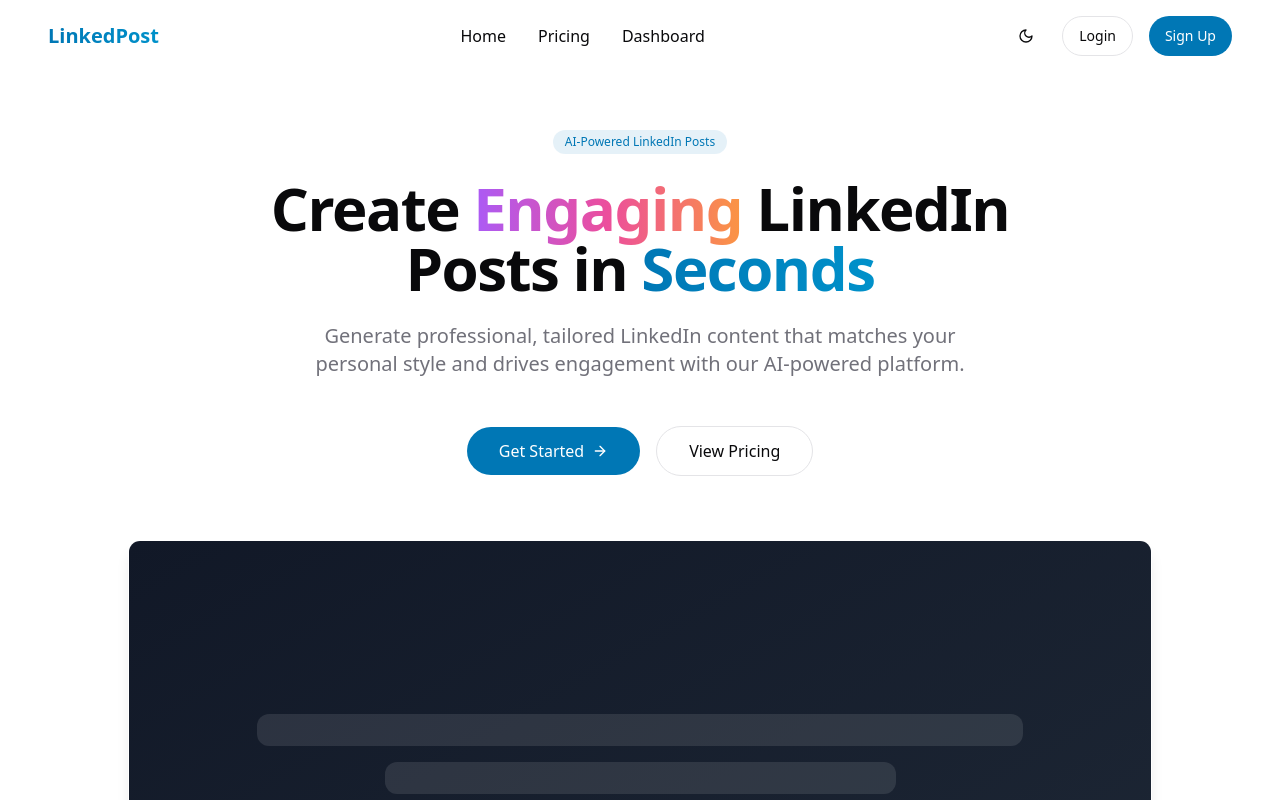
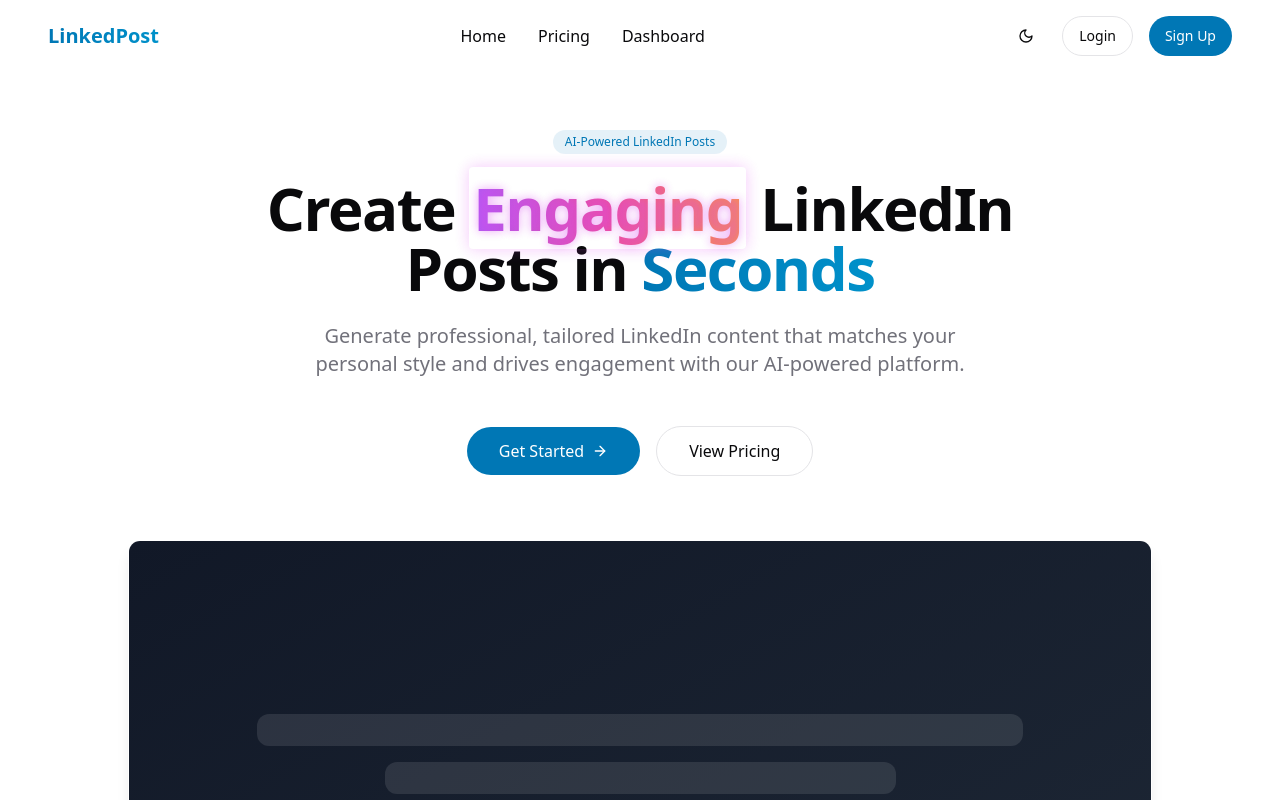
Before and after one commit to preetx77/linkedin-payment, a React (Vite) app: page / in a window 1280 px wide. Shown: the top 800 px of the page. Built offline with nearby package versions, Linux system fonts and the light colour scheme.

Commit message:
Improve visual appearance
The code was modified to enhance the visual appeal and aesthetics of the user interface.

```diff
--- a/src/components/HeroSection.tsx
+++ b/src/components/HeroSection.tsx
@@ -20,7 +20,11 @@ const HeroSection = () => {
           </div>
 
           <h1 className="text-4xl md:text-5xl lg:text-6xl font-bold tracking-tight mb-6 animate-fade-in" style={{ animationDelay: '100ms' }}>
-            Create <span className="bg-gradient-to-r from-purple-500 via-pink-500 to-orange-400 bg-clip-text text-transparent animate-pulse-subtle">Engaging</span> LinkedIn Posts in <span className="text-gradient">Seconds</span>
+            Create <span className="relative bg-gradient-to-r from-purple-500 via-pink-500 to-orange-400 bg-clip-text text-transparent animate-pulse-subtle px-1" style={{
+              textShadow: '0 0 10px rgba(217, 70, 239, 0.5)',
+              boxShadow: '0 0 15px rgba(217, 70, 239, 0.3)',
+              borderRadius: '4px'
+            }}>Engaging</span> LinkedIn Posts in <span className="text-gradient">Seconds</span>
           </h1>
 
           <p className="text-lg md:text-xl text-muted-foreground mb-12 max-w-2xl mx-auto animate-fade-in" style={{ animationDelay: '200ms' }}>
```
